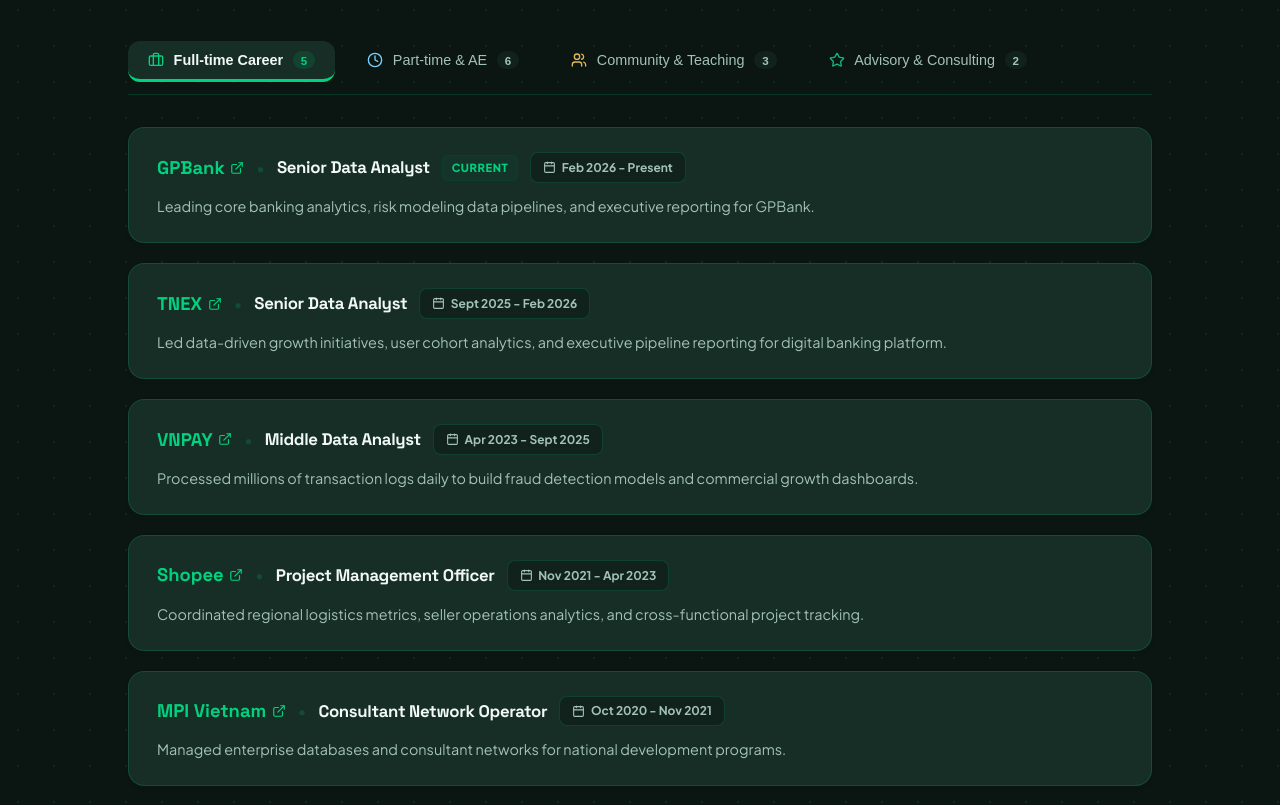
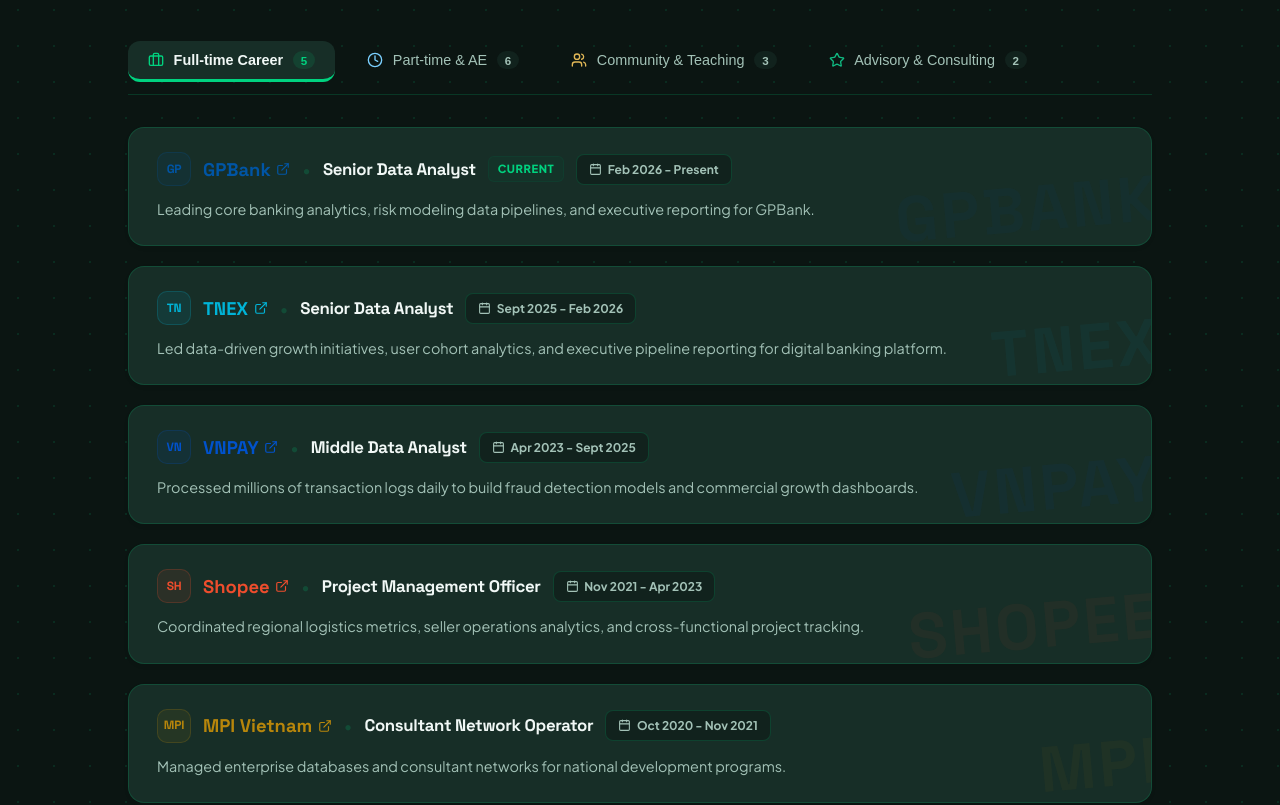
Before and after one commit to tunguyenn99/personal-websites-portfolio, a React (Vite) app: page / in a window 1280 px wide. Shown: the part 1088-1893 px from the top of the page. Built offline with nearby package versions, Linux system fonts and the light colour scheme.

Commit message:
feat(experience): add company initial logo badges and subtle background typography watermarks to experience cards

```diff
--- a/src/components/Experience.jsx
+++ b/src/components/Experience.jsx
@@ -1,5 +1,5 @@
 import React, { useState } from 'react';
-import { Briefcase, Clock, Users, Star, ExternalLink, Calendar, ChevronRight } from 'lucide-react';
+import { Briefcase, Clock, Users, Star, ExternalLink, Calendar } from 'lucide-react';
 
 export default function Experience() {
   const [activeTab, setActiveTab] = useState('fulltime');
@@ -21,6 +21,9 @@
         period: 'Feb 2026 - Present',
         isCurrent: true,
         tag: 'Banking & Finance',
+        initials: 'GP',
+        brandColor: '#0055A5',
+        watermark: 'GPBANK',
         description: 'Leading core banking analytics, risk modeling data pipelines, and executive reporting for GPBank.'
       },
       {
@@ -31,6 +34,9 @@
         period: 'Sept 2025 - Feb 2026',
         isCurrent: false,
         tag: 'Fintech Banking',
+        initials: 'TN',
+        brandColor: '#00B4D8',
+        watermark: 'TNEX',
         description: 'Led data-driven growth initiatives, user cohort analytics, and executive pipeline reporting for digital banking platform.'
       },
       {
@@ -41,6 +47,9 @@
         period: 'Apr 2023 - Sept 2025',
         isCurrent: false,
         tag: 'Payment Gateway',
+        initials: 'VN',
+        brandColor: '#0052CC',
+        watermark: 'VNPAY',
         description: 'Processed millions of transaction logs daily to build fraud detection models and commercial growth dashboards.'
       },
       {
@@ -51,6 +60,9 @@
         period: 'Nov 2021 - Apr 2023',
         isCurrent: false,
         tag: 'E-Commerce',
+        initials: 'SH',
+        brandColor: '#EE4D2D',
+        watermark: 'SHOPEE',
         description: 'Coordinated regional logistics metrics, seller operations analytics, and cross-functional project tracking.'
       },
       {
@@ -61,6 +73,9 @@
         period: 'Oct 2020 - Nov 2021',
         isCurrent: false,
         tag: 'Government & Enterprise',
+        initials: 'MPI',
+        brandColor: '#B8860B',
+        watermark: 'MPI',
         description: 'Managed enterprise databases and consultant networks for national development programs.'
       }
     ],
@@ -73,6 +88,9 @@
         period: 'Jan 2026 - Present',
         isCurrent: true,
         tag: 'E-Commerce Tech',
+        initials: 'UB',
+        brandColor: '#2563EB',
+        watermark: 'UPBASE',
         description: 'Architecting automated dbt data pipelines and multi-channel sales aggregation for e-commerce brands.'
       },
       {
@@ -83,6 +101,9 @@
         period: 'Feb 2026 - Present',
         isCurrent: true,
         tag: 'Conglomerate',
+        initials: 'HV',
+        brandColor: '#7C3AED',
+        watermark: 'HV GROUP',
         description: 'Designing centralized BigQuery data stack and dimensional models across corporate subsidiaries.'
       },
       {
@@ -93,6 +114,9 @@
         period: 'Dec 2025 - Feb 2026',
         isCurrent: false,
         tag: 'Cloud Partner',
+        initials: 'CA',
+        brandColor: '#4285F4',
+        watermark: 'CLOUD ACE',
         description: 'Delivering Google Cloud Platform BI architectures and Looker Studio data models.'
       },
       {
@@ -103,6 +127,9 @@
         period: 'Sept 2024 - Aug 2025',
         isCurrent: false,
         tag: 'Tech Solutions',
+        initials: 'FX',
+        brandColor: '#0EA5E9',
+        watermark: 'FIXMA',
         description: 'Built end-to-end business intelligence reports and operational telemetry tracking.'
       },
       {
@@ -113,6 +140,9 @@
         period: 'Jan 2025 - May 2025',
         isCurrent: false,
         tag: 'Services & Operations',
+        initials: 'VC',
+        brandColor: '#10B981',
+        watermark: 'VIETCLEAN',
         description: 'Analyzed service booking funnels, customer churn rate, and staff allocation efficiency.'
       },
       {
@@ -123,6 +153,9 @@
         period: 'Mar 2024 - July 2024',
         isCurrent: false,
         tag: 'Global SaaS',
+        initials: 'BB',
+        brandColor: '#F59E0B',
+        watermark: 'BRAVEBITS',
         description: 'Product telemetry and user engagement analysis for Shopify global applications.'
       }
     ],
@@ -135,6 +168,9 @@
         period: 'Apr 2025 - Present',
         isCurrent: true,
         tag: 'Data Community',
+        initials: 'XD',
+        brandColor: '#1877F2',
+        watermark: 'XÓM DATA',
         description: 'Founded and managing Vietnam\'s premier data community for knowledge sharing, webinars, and career guidance.'
       },
       {
@@ -145,6 +181,9 @@
         period: 'May 2023 - Present',
         isCurrent: true,
         tag: 'Tech Education',
+        initials: 'MX',
+        brandColor: '#EC4899',
+        watermark: 'MINDX',
         description: 'Instructed over 300+ students in SQL, Python, Power BI, and Analytics Engineering best practices.'
       },
       {
@@ -155,6 +194,9 @@
         period: 'Feb 2025 - Dec 2025',
         isCurrent: false,
         tag: 'Curriculum R&D',
+        initials: 'MX',
+        brandColor: '#EC4899',
+        watermark: 'MINDX',
         description: 'Designed industry-standard syllabus for Data Engineering and Analytics Engineering courses.'
       }
     ],
@@ -167,6 +209,9 @@
         period: 'Apr 2023 - Present',
         isCurrent: true,
         tag: 'Global Advisory',
+        initials: 'AS',
+        brandColor: '#6366F1',
+        watermark: 'ALPHASIGHTS',
         description: 'Providing expert consultations for international investment funds on Vietnam\'s fintech & data landscape.'
       },
       {
@@ -177,6 +222,9 @@
         period: 'Feb 2025 - Feb 2026',
         isCurrent: false,
         tag: 'Expert Network',
+        initials: 'AG',
+        brandColor: '#8B5CF6',
+        watermark: 'ARCHES',
         description: 'Consulting on regional e-commerce logistics, payment gateway trends, and tech talent markets.'
       }
     ]
@@ -246,7 +294,7 @@
           })}
         </div>
 
-        {/* Minimalist Ultra-Clean Experience List */}
+        {/* Minimalist Ultra-Clean Experience List with Subtle Watermarks */}
         <div style={{ display: 'flex', flexDirection: 'column', gap: '1.25rem' }}>
           {currentList.map((item, idx) => (
             <div
@@ -261,18 +309,62 @@
                 flexDirection: 'column',
                 gap: '0.75rem',
                 transition: 'all 0.25s ease',
-                boxShadow: '0 2px 10px rgba(0,0,0,0.02)'
+                boxShadow: '0 2px 10px rgba(0,0,0,0.02)',
+                position: 'relative',
+                overflow: 'hidden'
               }}
             >
-              {/* Row Header: Company & Role */}
+              {/* Subtle Company Text Watermark (Logo Chìm Mờ Background) */}
+              <div style={{
+                position: 'absolute',
+                right: '-10px',
+                bottom: '-15px',
+                fontSize: 'clamp(2.5rem, 5vw, 4.5rem)',
+                fontWeight: 900,
+                fontFamily: 'Space Grotesk, sans-serif',
+                color: item.brandColor,
+                opacity: 0.05,
+                pointerEvents: 'none',
+                userSelect: 'none',
+                letterSpacing: '0.05em',
+                transform: 'rotate(-5deg)',
+                whiteSpace: 'nowrap',
+                zIndex: 0
+              }}>
+                {item.watermark}
+              </div>
+
+              {/* Row Header: Company Badge, Company Name & Role */}
               <div style={{
                 display: 'flex',
                 justify: 'space-between',
                 alignItems: 'center',
                 flexWrap: 'wrap',
-                gap: '0.75rem'
+                gap: '0.75rem',
+                position: 'relative',
+                zIndex: 1
               }}>
                 <div style={{ display: 'flex', alignItems: 'center', gap: '0.75rem', flexWrap: 'wrap' }}>
+                  {/* Company Logo Badge */}
+                  <div style={{
+                    width: '34px',
+                    height: '34px',
+                    borderRadius: '10px',
+                    background: `${item.brandColor}18`,
+                    border: `1px solid ${item.brandColor}33`,
+                    display: 'flex',
+                    alignItems: 'center',
+                    justifyContent: 'center',
+                    color: item.brandColor,
+                    fontWeight: 800,
+                    fontSize: '0.75rem',
+                    letterSpacing: '-0.02em',
+                    fontFamily: 'Space Grotesk',
+                    flexShrink: 0
+                  }}>
+                    {item.initials}
+                  </div>
+
                   <a
                     href={item.url}
                     target="_blank"
@@ -281,7 +373,7 @@
                       fontSize: '1.15rem',
                       fontWeight: 800,
                       fontFamily: 'Space Grotesk',
-                      color: currentTabInfo?.color || 'var(--primary)',
+                      color: item.brandColor,
                       textDecoration: 'none',
                       display: 'inline-flex',
                       alignItems: 'center',
@@ -316,7 +408,7 @@
                 </div>
 
                 {/* Period Tag */}
-                <div style={{ display: 'flex', alignItems: 'center', gap: '0.5rem' }}>
+                <div style={{ display: 'flex', alignItems: 'center', gap: '0.5rem', position: 'relative', zIndex: 1 }}>
                   <span style={{
                     fontSize: '0.75rem',
                     fontWeight: 700,
@@ -340,7 +432,9 @@
                 color: 'var(--text-muted)',
                 fontSize: '0.9rem',
                 lineHeight: 1.6,
-                margin: 0
+                margin: 0,
+                position: 'relative',
+                zIndex: 1
               }}>
                 {item.description}
               </p>
```
